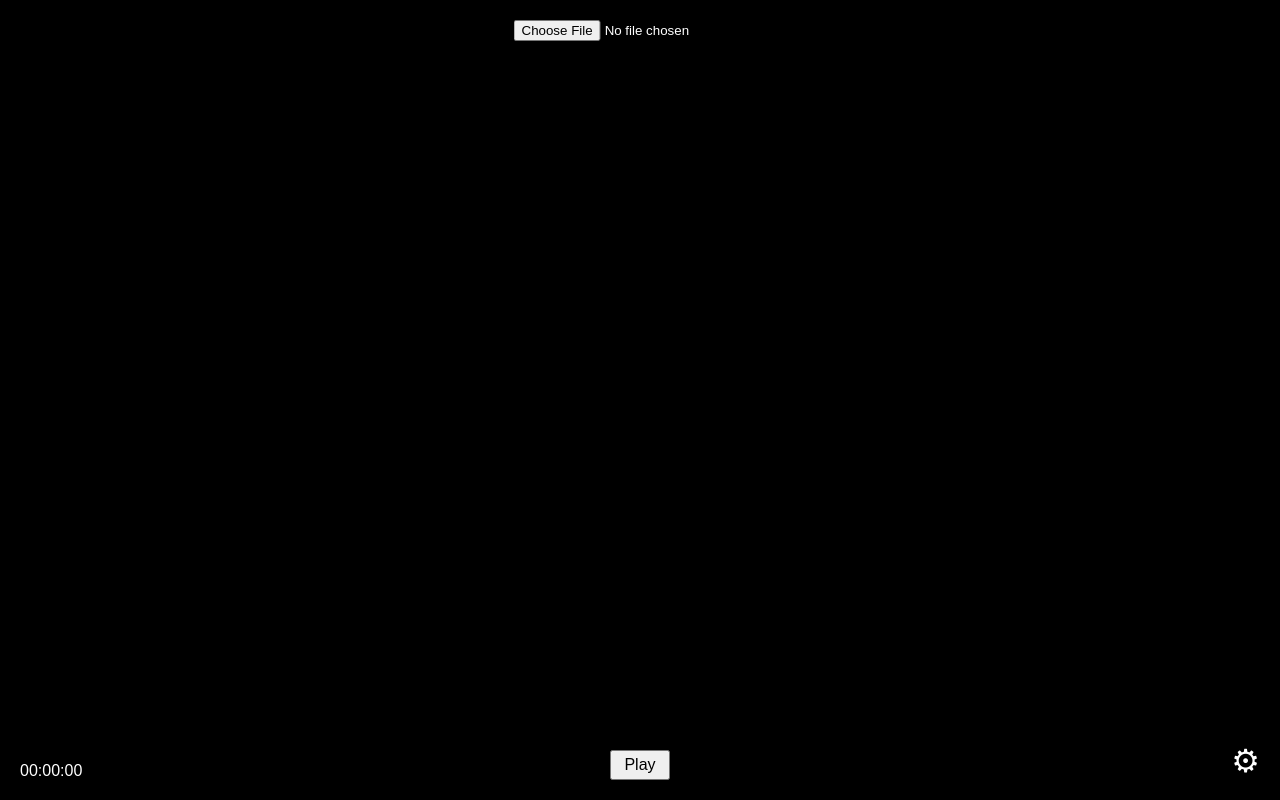
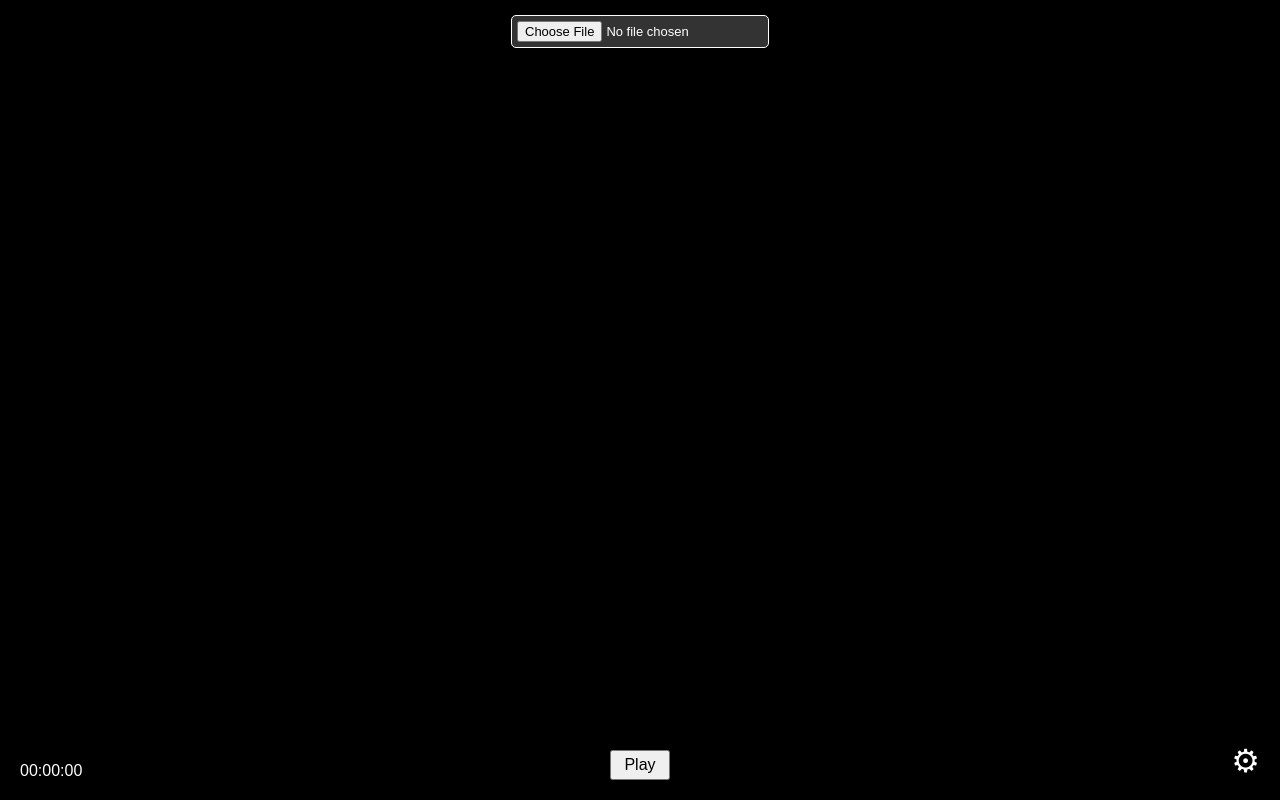
Before and after one commit to PocketMiner82/OnlineSRTViewer, a plain HTML site: page index.html in a window 1280 px wide. Drawn offline with Linux system fonts and the light colour scheme.

Commit message:
chore: update styling

```diff
--- a/style.css
+++ b/style.css
@@ -10,16 +10,24 @@ body {
 
 #subtitleFile {
   position: fixed;
-  top: 20px;
+  top: 15px;
   left: 50%;
   transform: translateX(-50%);
+  background: #333;
+  border: 1px solid #fff;
+  padding: 5px;
+  border-radius: 5px;
+  cursor: pointer;
+  color: #fff;
+  font-size: small;
+  max-width: auto;
 }
 
 #subtitlesContainer {
   position: fixed;
   max-height: 100%;
   overflow-y: scroll;
-  top: 60px;
+  top: 65px;
   bottom: 70px;
   align-items: center;
   justify-content: center;
```
